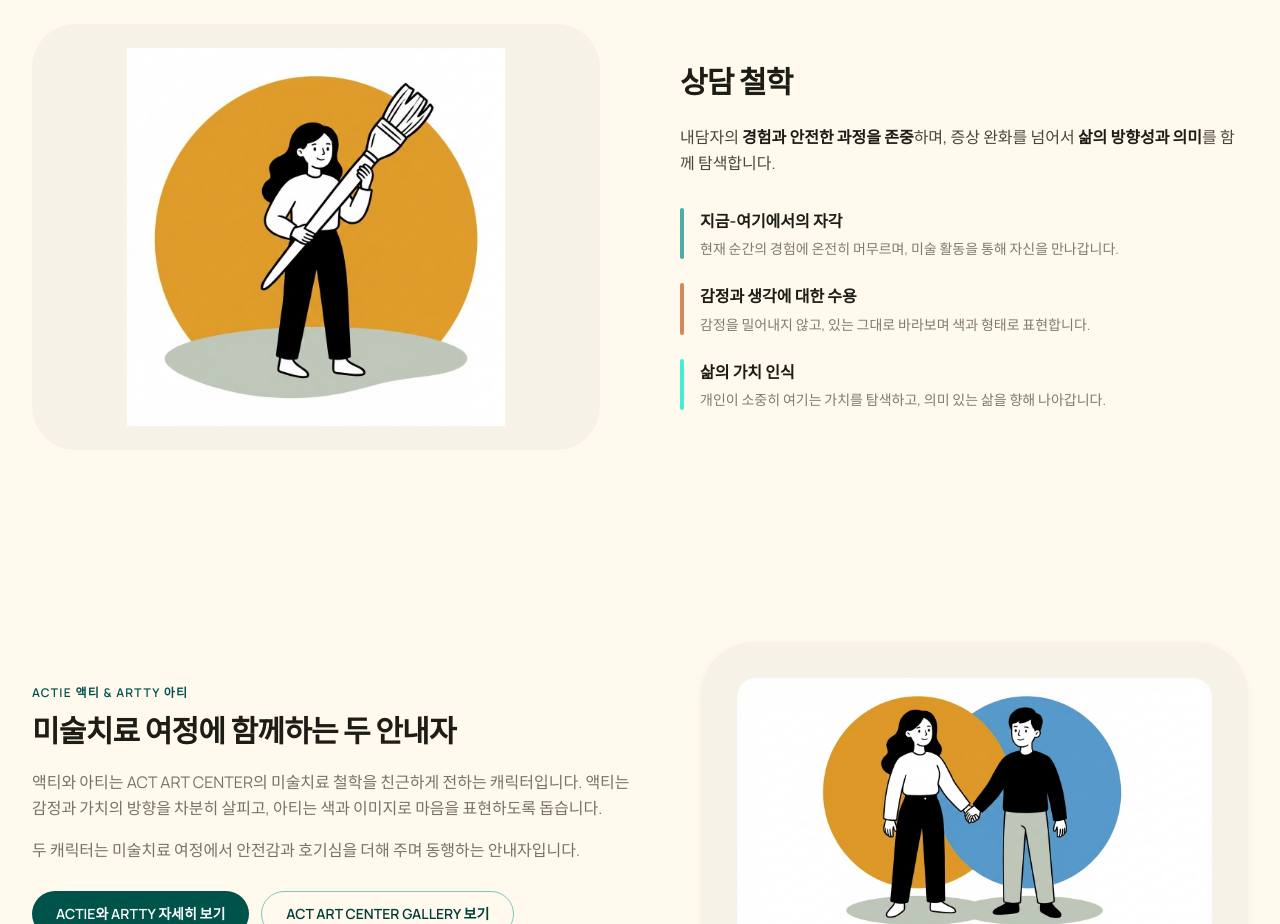
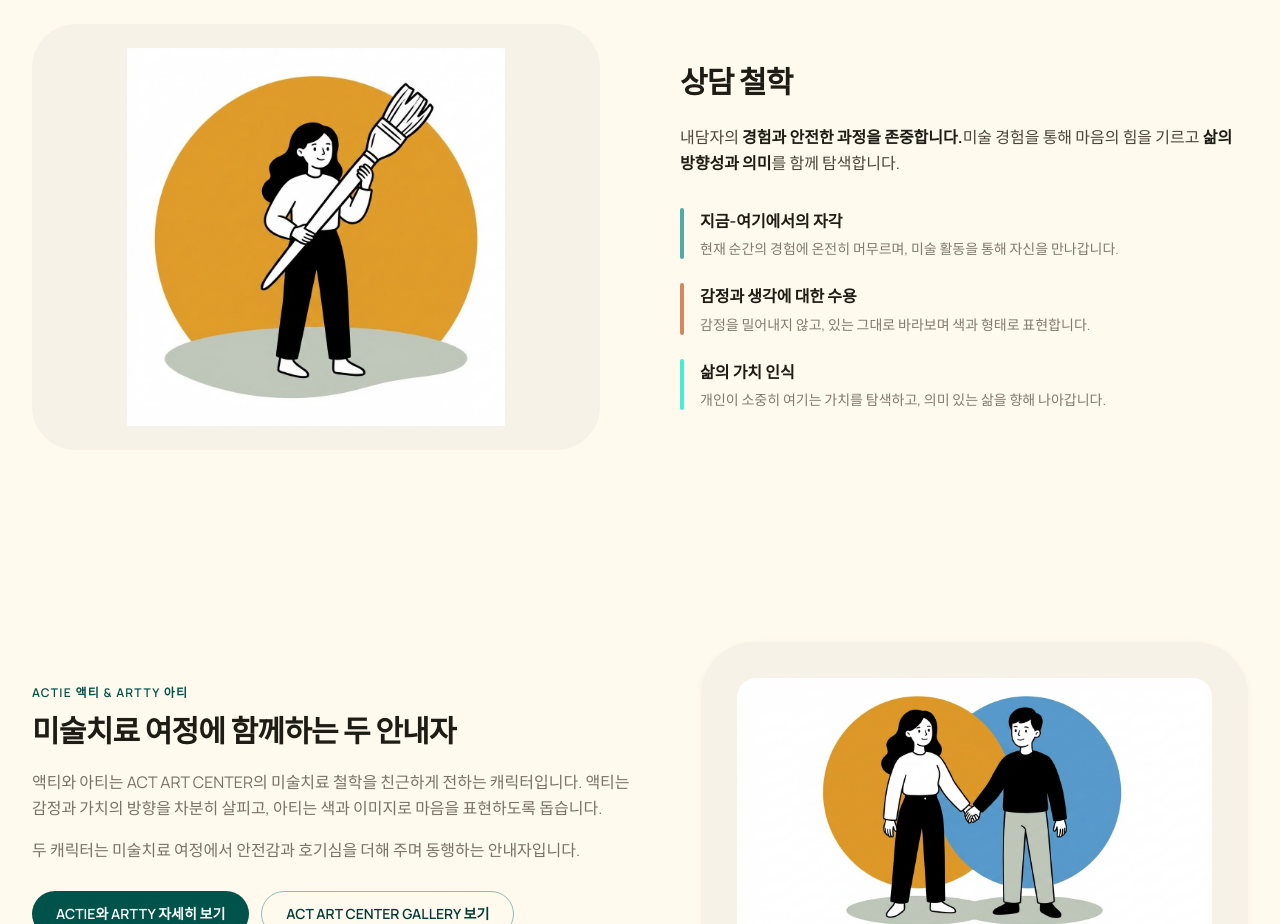
Before and after one commit to act-art-center/actartcenter.com, a Next.js app: page / in a window 1280 px wide. Shown: the part 1120-2044 px from the top of the page. Built offline with nearby package versions, Linux system fonts and the light colour scheme.

Commit message:
content: refine homepage philosophy copy

```diff
--- a/src/components/sections/PhilosophySection.tsx
+++ b/src/components/sections/PhilosophySection.tsx
@@ -23,8 +23,8 @@ export function PhilosophySection() {
             <h2 className="text-2xl lg:text-3xl font-bold tracking-tight">상담 철학</h2>
 
             <p className="mt-6 text-charcoal text-base leading-relaxed">
-              내담자의 <strong className="text-night">경험과 안전한 과정을 존중</strong>하며,
-              증상 완화를 넘어서 <strong className="text-night">삶의 방향성과 의미</strong>를 함께 탐색합니다.
+              내담자의 <strong className="text-night">경험과 안전한 과정을 존중합니다.</strong>
+              미술 경험을 통해 마음의 힘을 기르고 <strong className="text-night">삶의 방향성과 의미</strong>를 함께 탐색합니다.
             </p>
 
             <div className="mt-8 space-y-6">
```
